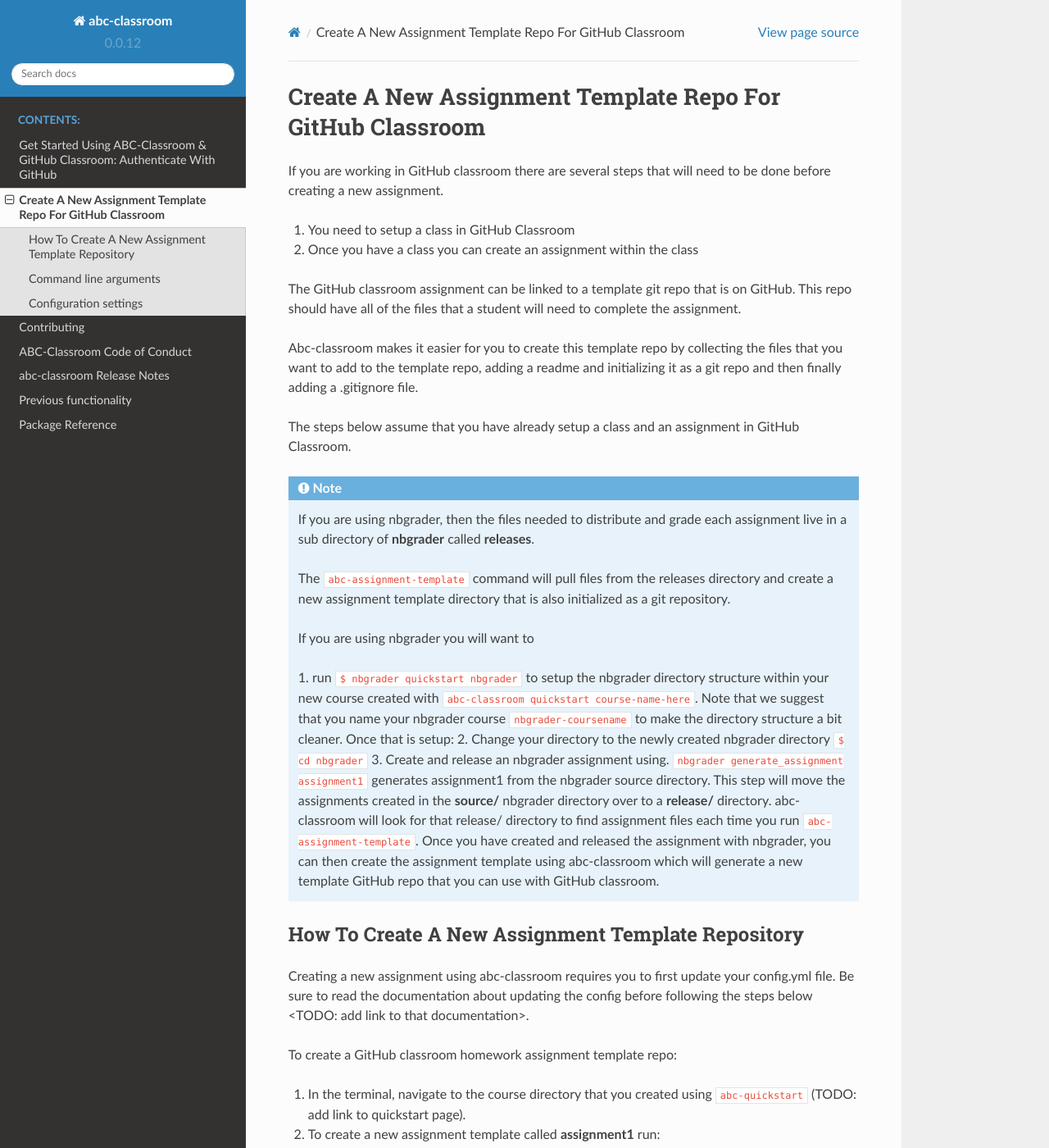
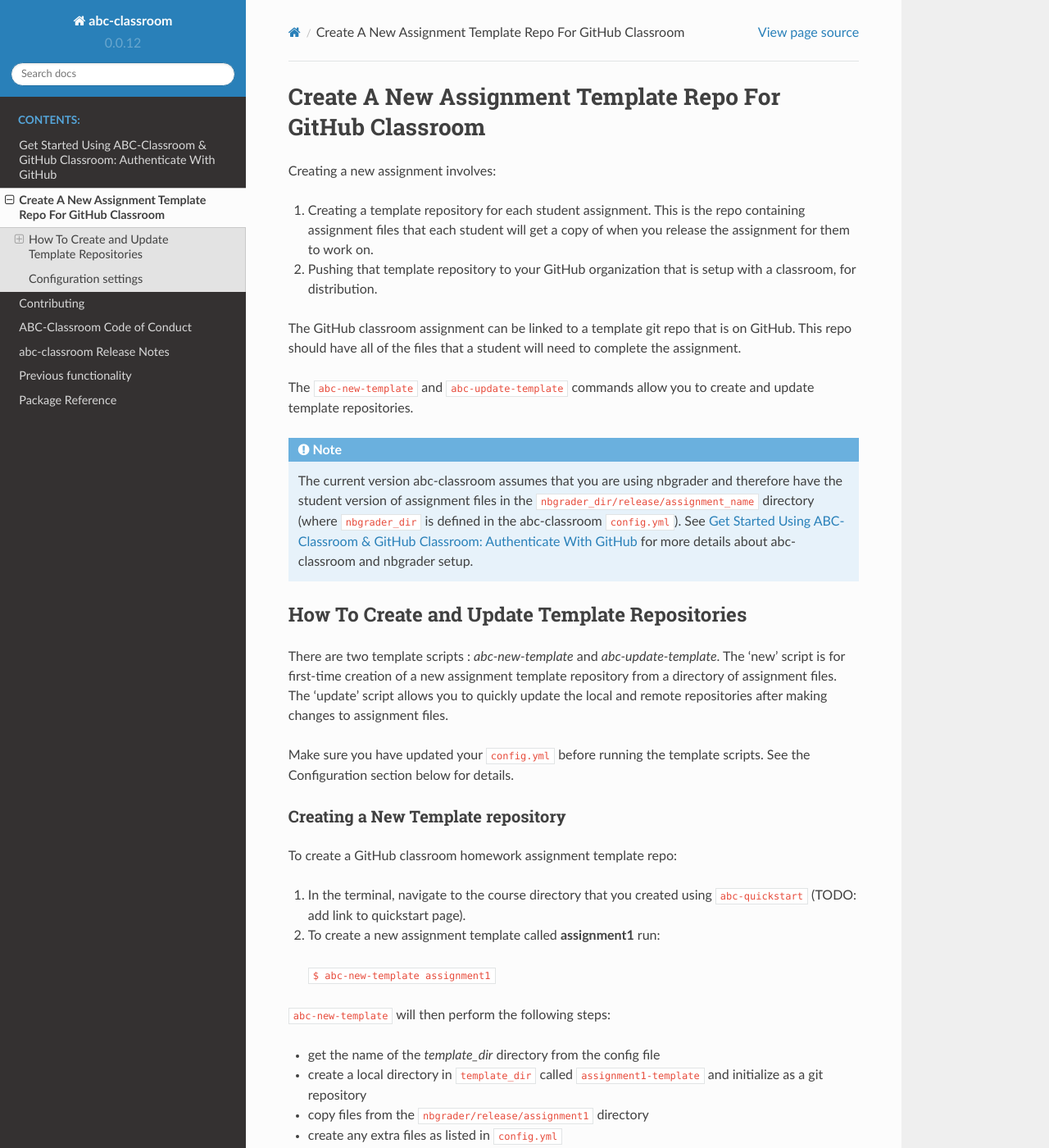
Before and after one commit to earthlab/abc-classroom, a Sphinx documentation site: the page built from docs/new_assignment.rst, in a window 1280 px wide and 1400 px high. Shown: the whole window at 82% size. Built offline with Sphinx 7.4.7 and the Read the Docs theme 2.0.0, drawn with Linux system fonts in a browser that asks for light colours; some of the changed text lies outside the part shown.

Commit message:
Assignment management (#141)
* tests for config changes

* add assignments to config; add tests

* remote course name and short course name from config

* update new template docs

* changelog updates

````diff
--- a/docs/new_assignment.rst
+++ b/docs/new_assignment.rst
@@ -1,55 +1,29 @@
 Create A New Assignment Template Repo For GitHub Classroom
 ----------------------------------------------------------
 
-If you are working in GitHub classroom there are several steps that will need to
-be done before creating a new assignment.
+Creating a new assignment involves:
 
-1. You need to setup a class in GitHub Classroom
-2. Once you have a class you can create an assignment within the class
+1. Creating a template repository for each student assignment. This is the repo containing assignment files that each student will get a copy of when you release the assignment for them to work on.
+2. Pushing that template repository to your GitHub organization that is setup with a classroom, for distribution.
+
 
 The GitHub classroom assignment can be linked to a template git repo that is on GitHub.
 This repo should have all of the files that a student will need to complete the assignment.
 
-Abc-classroom makes it easier for you to create this template repo by collecting
-the files that you want to add to the template repo, adding a readme and
-initializing it as a git repo and then finally adding a .gitignore file.
-
-The steps below assume that you have already setup a class and an assignment in
-GitHub Classroom.
+The ``abc-new-template`` and ``abc-update-template`` commands allow you to create and update template repositories.
 
 .. note::
-  If you are using nbgrader, then the files needed to distribute and grade each assignment
-  live in a sub directory of **nbgrader** called **releases**.
+   The current version abc-classroom assumes that you are using nbgrader and therefore have the student version of assignment files in the ``nbgrader_dir/release/assignment_name`` directory (where ``nbgrader_dir`` is defined in the abc-classroom ``config.yml``). See :doc:`get-started` for more details about abc-classroom and nbgrader setup.
 
-  The ``abc-assignment-template`` command will pull files from the releases directory
-  and create a new assignment template directory that is also initialized as a git
-  repository.
+How To Create and Update Template Repositories
+==============================================
 
-  If you are using nbgrader you will want to
+There are two template scripts : `abc-new-template` and `abc-update-template`. The 'new' script is for first-time creation of a new assignment template repository from a directory of assignment files. The 'update' script allows you to quickly update the local and remote repositories after making changes to assignment files.
 
-  1. run ``$ nbgrader quickstart nbgrader``
-  to setup the nbgrader directory structure within your new course created with
-  ``abc-classroom quickstart course-name-here``. Note that we suggest that you name
-  your nbgrader course ``nbgrader-coursename`` to make the directory structure
-  a bit cleaner. Once that is setup:
-  2. Change your directory to the newly created nbgrader directory ``$ cd nbgrader``
-  3. Create and release an nbgrader assignment using.
-  ``nbgrader generate_assignment assignment1`` generates assignment1 from the
-  nbgrader source directory. This step will move the
-  assignments created in the **source/** nbgrader directory over to a **release/**
-  directory. abc-classroom will look for that release/ directory to find
-  assignment files each time you run ``abc-assignment-template``. Once you have
-  created and released the assignment with nbgrader, you can then
-  create the assignment template using abc-classroom which will generate a new
-  template GitHub repo that you can use with GitHub classroom.
+Make sure you have updated your ``config.yml`` before running the template scripts. See the Configuration section below for details.
 
-
-How To Create A New Assignment Template Repository
-==================================================
-
-Creating a new assignment using abc-classroom requires you to first
-update your config.yml file. Be sure to read the documentation about updating the config
-before following the steps below <TODO: add link to that documentation>.
+Creating a New Template repository
+~~~~~~~~~~~~~~~~~~~~~~~~~~~~~~~~~~
 
 To create a GitHub classroom homework assignment template repo:
 
@@ -61,31 +35,25 @@ To create a GitHub classroom homework assignment template repo:
 
 ``abc-new-template`` will then perform the following steps:
 
-* create a local directory in the xxx/cloned_repos?? called assignment1 and initialize as a git repository
-* copy files from the ``nbgrader/release/assignment`` directory
-* create any additional files as listed in ``config.yml``
+* get the name of the `template_dir` directory from the config file
+* create a local directory in ``template_dir`` called ``assignment1-template`` and initialize as a git repository
+* copy files from the ``nbgrader/release/assignment1`` directory
+* create any extra files as listed in ``config.yml``
+* git add and git commit the local files
+* (optionally, if using ``--github`` flag) create a new repository on GitHub with the name ``assignment1-template`` and push the contents of the local repo to GitHub
 
-To push that repo to github as a template use:
+**Command line options**
 
-* ``abc-update-template`` : this will both update the template repo with any files that you updated in the release/assignment directory.
-* create a new repository on GitHub with the name ``assignment1-template``
-* add and commit the local files, and push the contents to GitHub
+Run ``abc-new-template -h`` to see the options. The output is reproduced below::
 
-TODO: initialize this repo as a template repo!! issue opened on this.
-
-Command line arguments
-======================
-
-Run `abc-new-template -h` to see the command line arguments. The output
-is reproduced here::
-
-    usage: abc-new-template [-h] [--custom-message] [--local-only]
-                                   [--mode {delete,fail,merge}]
-                                   assignment
+    usage: abc-new-template [-h] [--custom-message] [--github]
+                            [--mode {delete,fail,merge}]
+                            assignment
 
     Create a new assignment template repository: creates local directory, copy /
-    create required files, intialize as git repo, create remote repo on GitHub,
-    and push local repo to GitHub. Will open git editor to ask for commit message.
+    create required files, intialize as git repo, and (optionally) create remote
+    repo on GitHub and push local repo to GitHub. Will open git editor to ask for
+    commit message if custom message requested.
 
     positional arguments:
       assignment            Name of assignment. Must match name in nbgrader
@@ -94,16 +62,54 @@ is reproduced here::
     optional arguments:
       -h, --help            show this help message and exit
       --custom-message      Use a custom commit message for git. Will open the
-                            default git text editor for entry. If not set, will
-                            use message 'Initial commit'.
-      --local-only          Create local template repository only; do not create
-                            GitHub repo or push to GitHub (default: False)
+                            default git text editor for entry (if not set, uses
+                            default message 'Initial commit').
+      --github              Also perform the GitHub operations (create remote repo
+                            on GitHub and push to remote (by default, only does
+                            local repository setup).
       --mode {delete,fail,merge}
                             Action if template directory already exists. Choices
-                            are: delete = delete the directory and contents; fail
-                            = exit and let user delete or rename; merge = keep
-                            existing dir, overwrite existing files, add new files.
-                            Default is fail.
+                            are: delete = delete contents before proceeding
+                            (except .git directory); merge = keep existing dir,
+                            overwrite existing files, add new files (Default =
+                            fail).
+
+Updating an existing template repository
+~~~~~~~~~~~~~~~~~~~~~~~~~~~~~~~~~~~~~~~~
+
+To update an existing template repository (for example, if you change assignment files and want to push new versions to GitHub), use the ``abc-update-template`` scripts. Assuming that ``template_dir/assignment1-template`` exists:
+
+```abc-update-template assignment1``
+
+will:
+
+* copy any files in ``nbgrader/release/assignment1`` to ``template_dir/assignment1-template`` (overwriting any existing files with the same name; use the ``-delete`` mode if you want to erase the existing template before starting)
+* git add and git commit the changes
+* push the changes to GitHub
+
+**Command line arguments**
+
+Run `abc-update_template -h` to see the command line arguments. The output
+is reproduced here::
+
+    usage: abc-update-template [-h] [--mode {delete,merge}] assignment
+
+    Updates an existing assignment template repository: update / add new and
+    changed files, then push local changes to GitHub. Will open git editor to ask
+    for commit message.
+
+    positional arguments:
+      assignment            Name of assignment. Must match name in nbgrader
+                            release directory
+
+    optional arguments:
+      -h, --help            show this help message and exit
+      --mode {delete,merge}
+                            What to do with existing contents of template
+                            directory. Choices are: delete = remove contents
+                            before proceeding (leaving .git directory); merge =
+                            overwrite existing files add new files (Default =
+                            merge).
 
 
 Configuration settings
@@ -113,7 +119,5 @@ Creating an assignment uses these settings from ``config.yml``:
 
 * ``template_dir`` : the directory where the local git repository will be created.
 * ``organization`` : the GitHub organization where the new remote repository will be created
-* ``course_name`` : (optional) If set, the name of the local git repository and remote GitHub repository will be ``course_name-assignment-template``. If ``short_coursename`` is not set, you must set course_name.
-* ``short_coursename`` : (optional) If set, the the name of the local git repository and remote GitHub repository will be ``short_coursename-assignment-template``.
 * ``nbgrader_dir`` : the path to the local nbgrader directory.
 * ``extra_files`` : (optional) Any extra files that you want to add to the repo, such as .gitignore or README
````
Also changed, not shown: CHANGELOG.md (+2 -0 lines), 7 other files.
